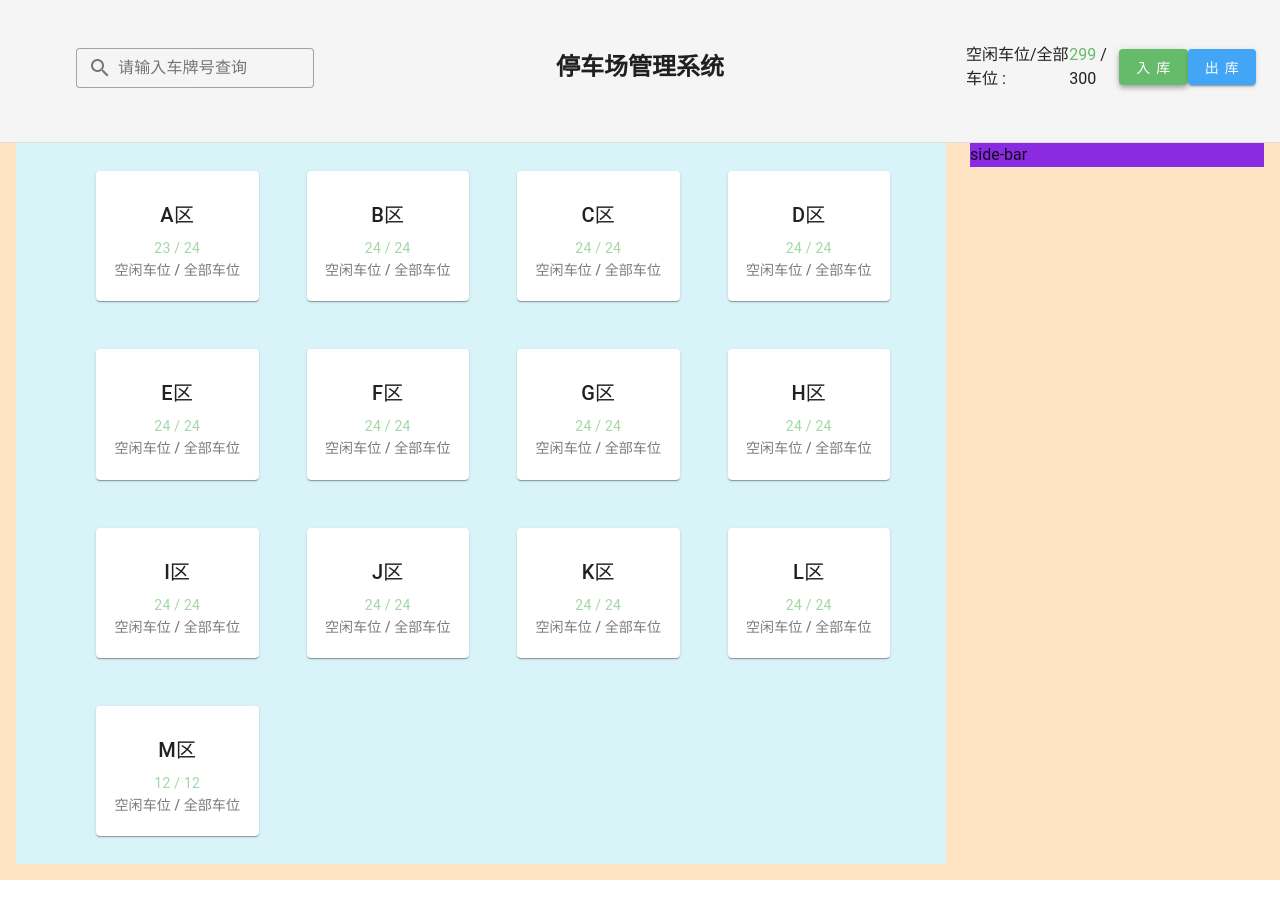
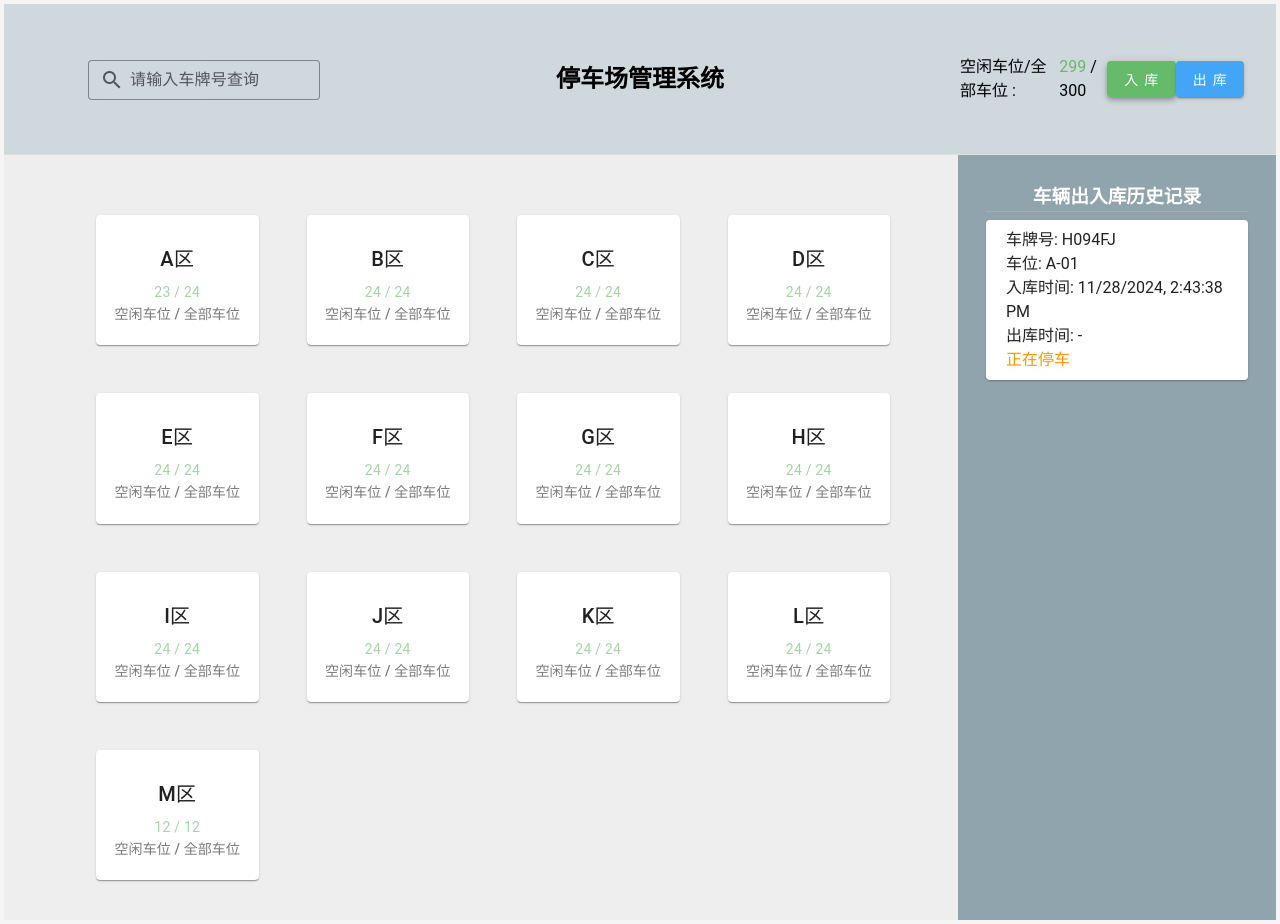
Before and after one commit to Hideon0507/parking-management-system, a Vue app: page / in a window 1280 px wide. Both pictures are taken after a click on the button "入 库". Before the commit the page ends 880 px from the top, so only its background shows below. Built offline with nearby package versions, Linux system fonts and the light colour scheme.

Commit message:
update sidebar

```diff
--- a/src/App.vue
+++ b/src/App.vue
@@ -1,8 +1,7 @@
 <template>
-  <v-app class="test">
+  <v-app>
     <Home />
   </v-app>
-
 </template>
 
 
@@ -13,6 +12,8 @@ import Home from './pages/Home.vue'
 
 <style scoped>
 .test{
-  background-color: bisque;
+  background-color: rgb(199, 84, 84);
+  height: 100%;
+  width: 100%;
 }
 </style>
--- a/src/pages/Home.vue
+++ b/src/pages/Home.vue
@@ -1,32 +1,33 @@
 <template>
   <v-container fluid>
-        <v-row >
+    <v-row>
+      <v-col class="bg-blue-grey-lighten-4">
         <Header />
+      </v-col>
     </v-row>
 
-        <v-row >
-            <v-col cols="9">
+    <v-row class="">
+      <v-col cols="9" class="bg-grey-lighten-3">
         <router-view />
       </v-col>
-            <v-col cols="3">
+      <v-col cols="3" class="bg-blue-grey-lighten-2">
         <SideBar class="sidebar" />
       </v-col>
     </v-row>
   </v-container>
-
 </template>
 
 <script setup lang="ts">
-import Header from './header-view/Header.vue'
-import SideBar from './side-bar-view/SideBar.vue'
+import Header from "./header-view/Header.vue";
+import SideBar from "./side-bar-view/SideBar.vue";
 </script>
 
 <style scoped>
-.parkgrid{
+.parkgrid {
   --background-color: aquamarine;
 }
 
-.sidebar{
-    background-color: blueviolet;
+.sidebar {
+  height: 100%;
 }
 </style>
--- a/src/pages/header-view/Header.vue
+++ b/src/pages/header-view/Header.vue
@@ -49,7 +49,7 @@ const totalSpots = computed(() =>
 
 <style scoped>
 .header-container {
-  background-color: #f5f5f5;
+  --background-color: #f5f5f5;
   border-bottom: 1px solid #e0e0e0;
 }
 
--- a/src/pages/parking-grid-view/ParkingGrid.vue
+++ b/src/pages/parking-grid-view/ParkingGrid.vue
@@ -1,5 +1,5 @@
 <template>
-    <v-container class="parking-grid">
+    <v-container class="parking-grid mt-5">
       <v-row class="justify-space-between ml-10 mr-4" >
         <v-col cols="3" v-for="(zone, index) in zones" :key="index">
           <v-card class="parking-zone ma-3 pt-5 pb-5" outlined hover @click="navigateToZone(zone.name)">
@@ -36,7 +36,7 @@ const navigateToZone = (zoneName) => {
 
 <style scoped>
 .parking-grid{
-  background-color: #d8f4f8;
+  --background-color: #d8f4f8;
 }
 
 .parking-zone {
--- a/src/pages/parking-zone-view/components/ParkingSpot.vue
+++ b/src/pages/parking-zone-view/components/ParkingSpot.vue
@@ -25,7 +25,7 @@
 
 <script setup lang="ts">
 import type { Spot } from "../../../stores/parkingStore";
-import addCarBtn from "../../../components/addCarBtn.vue";
+import addCarBtn from '../../../components/addCarBtn.vue'
 import removeCarBtn from "../../../components/removeCarBtn.vue";
 
 interface IProps {
--- a/src/pages/side-bar-view/SideBar.vue
+++ b/src/pages/side-bar-view/SideBar.vue
@@ -1,3 +1,109 @@
 <template>
-    <div>side-bar</div>
+  <v-container>
+    <h3 class="text-center">车辆出入库历史记录</h3>
+    <v-divider></v-divider>
+
+    <!-- <v-card v-if="latestEntry">
+      <p>车辆已入库</p>
+      <p>车牌号: {{ latestEntry.licensePlate }}</p>
+      <p>车位: {{ latestEntry.spotNumber }}</p>
+      <p>入库时间: {{ formatTime(latestEntry.timeIn) }}</p>
+    </v-card>
+
+    <v-card v-if="latestExit">
+      <p>车辆已出库</p>
+      <p>车牌号: {{ latestExit.licensePlate }}</p>
+      <p>车位: {{ latestExit.spotNumber }}</p>
+      <p>出库时间: {{ formatTime(latestExit.timeIn) }}</p>
+      <p>
+        停车时长: {{ formatDuration(latestExit.timeIn, latestExit.timeOut) }}
+      </p>
+    </v-card> -->
+
+    <div v-for="(log, index) in sortedLogs" :key="index">
+      <v-card class="mt-2 pa-2 pl-5">
+        <p>车牌号: {{ log.car.licensePlate }}</p>
+        <p>车位: {{ log.spotNumber }}</p>
+        <p>入库时间: {{ formatTime(log.car.timeIn) }}</p>
+        <p>
+          出库时间: {{ log.car.timeOut ? formatTime(log.car.timeOut) : "-" }}
+        </p>
+        <p v-if="log.duration">
+            停车时长: {{ log.duration }}
+        </p>
+        <p v-else class="text-warning">正在停车</p>
+      </v-card>
+    </div>
+
+    <!-- <div v-for="(entry, index) in parkingStore.entryLogs" :key="index">
+            <p>车牌号: {{ entry.licensePlate }}</p>
+            <p>车位: {{ entry.spotNumber }}</p>
+            <p>入库时间: {{ formatTime(entry.timeIn) }}</p>
+        </div> -->
+    <v-divider></v-divider>
+
+    <!-- 出库记录 -->
+    <!-- <v-list-group>
+          <template v-slot:activator>
+            <v-list-item-title>出库记录</v-list-item-title>
+          </template>
+          <v-list-item v-for="(exit, index) in parkingStore.exitLogs" :key="index">
+            <v-list-item-content>
+              <p>车牌号: {{ exit.licensePlate }}</p>
+              <p>车位: {{ exit.spotNumber }}</p>
+              <p>入库时间: {{ formatTime(exit.timeIn) }}</p>
+              <p>出库时间: {{ formatTime(exit.timeOut) }}</p>
+              <p>停车时长: {{ formatDuration(exit.timeIn, exit.timeOut) }}</p>
+            </v-list-item-content>
+          </v-list-item>
+        </v-list-group> -->
+    <!-- </v-list> -->
+  </v-container>
 </template>
+
+<script setup lang="ts">
+import { useParkingStore } from "../../stores/parkingStore.ts";
+import { computed } from "vue";
+
+const parkingStore = useParkingStore();
+
+// const latestEntry = computed(() => {
+//   return parkingStore.entryLogs[parkingStore.entryLogs.length - 1] || null;
+// });
+
+// const latestExit = computed(() => {
+//   return parkingStore.exitLogs[parkingStore.exitLogs.length - 1] || null;
+// });
+
+const sortedLogs = computed(() => {
+  return parkingStore.parkingHistory.slice().sort((a, b) => {
+    const timeA = a.car.timeOut || a.car.timeIn;
+    const timeB = b.car.timeOut || b.car.timeIn;
+    return new Date(timeB).getTime() - new Date(timeA).getTime();
+  });
+});
+
+// 格式化时间
+const formatTime = (time: Date | undefined): string => {
+  if (!time) return "未知时间";
+  return new Date(time).toLocaleString();
+};
+
+// 格式化时长
+const formatDuration = (
+  timeIn: Date | undefined,
+  timeOut: Date | undefined
+): string => {
+  if (!timeIn || !timeOut) return "未知时长";
+  const duration = new Date(timeOut).getTime() - new Date(timeIn).getTime();
+  const minutes = Math.floor(duration / 1000 / 60);
+  return `${minutes} 分钟`;
+};
+</script>
+
+<style scoped>
+
+.text-center {
+  text-align: center;
+}
+</style>
--- a/src/stores/parkingStore.ts
+++ b/src/stores/parkingStore.ts
@@ -1,9 +1,9 @@
 import { defineStore } from "pinia";
-import { reactive } from "vue";
+import { reactive, ref } from "vue";
 
 export interface Car {
   licensePlate: string;
-  timeIn?: Date;
+  timeIn: Date;
   timeOut?: Date;
 }
 
@@ -20,6 +20,12 @@ export interface Zone {
   spots: Spot[];
 }
 
+export interface ParkingHistory {
+  car: Car;
+  spotNumber: string;
+  duration?: string;
+}
+
 export const useParkingStore = defineStore("parkingStore", () => {
   const zones = reactive(
     Array.from({ length: 13 }, (_, zoneIndex): Zone => {
@@ -32,13 +38,42 @@ export const useParkingStore = defineStore("parkingStore", () => {
         spots: Array.from(
           { length: isLastZone ? 12 : 24 },
           (_, spotIndex): Spot => ({
-            spotNumber: `${zoneName}-${(spotIndex + 1).toString().padStart(2, '0')}`,
+            spotNumber: `${zoneName}-${(spotIndex + 1)
+              .toString()
+              .padStart(2, "0")}`,
             isOccupied: false,
           })
         ),
       };
     })
   );
+
+  const parkingHistory = ref<Array<ParkingHistory>>([]);
+
+  const addEntry = (car: Car, spotNumber: string,) => {
+    parkingHistory.value.unshift({
+      car: car,
+      spotNumber,
+    });
+  };
+
+  const updateExit = (licensePlate: string, timeOut: Date) => {
+    const log = parkingHistory.value.find(
+      (entry) => entry.car.licensePlate === licensePlate
+    );
+    if (log) {
+      log.car.timeOut = timeOut;
+      const duration = timeOut.getTime() - log.car.timeIn.getTime();
+      log.duration = formatDuration(duration);
+    }
+  };
+
+  const formatDuration = (duration: number): string => {
+    const minutes = Math.floor((duration / 1000 / 60) % 60);
+    const hours = Math.floor(duration / 1000 / 60 / 60);
+    return hours > 0 ? `${hours} 小时 ${minutes} 分钟` : `${minutes} 分钟`;
+  };
+
 
   const addCar = (car: Car, zoneName?: string, spotIndex?: number) => {
     if (zoneName !== undefined && spotIndex !== undefined) {
@@ -50,6 +85,7 @@ export const useParkingStore = defineStore("parkingStore", () => {
         spot.isOccupied = true;
         spot.carInfo = car;
         zone.free -= 1;
+        addEntry(car, spot.spotNumber);
       }
     } else {
       for (const zone of zones) {
@@ -72,14 +108,18 @@ export const useParkingStore = defineStore("parkingStore", () => {
 
       const carInfo = spot.carInfo;
       if (carInfo) {
-        carInfo.timeOut = new Date();
+        const timeOut = new Date();
+        carInfo.timeOut = timeOut;
+        spot.isOccupied = false;
+        spot.carInfo = undefined;
+        zone.free += 1;
+
+        updateExit(carInfo.licensePlate, timeOut);
         console.log(
           `车牌号: ${carInfo.licensePlate}, 入库时间: ${carInfo.timeIn}, 出库时间: ${carInfo.timeOut}`
         );
       }
-      spot.isOccupied = false;
-      spot.carInfo = undefined;
-      zone.free += 1;
+
     } else {
       for (const zone of zones) {
         const spotIndex = zone.spots.findIndex((spot) => spot.isOccupied);
@@ -94,6 +134,7 @@ export const useParkingStore = defineStore("parkingStore", () => {
 
   return {
     zones,
+    parkingHistory,
     addCar,
     removeCar,
   };
```
Lines whose indentation alone changed are shown as unchanged.
